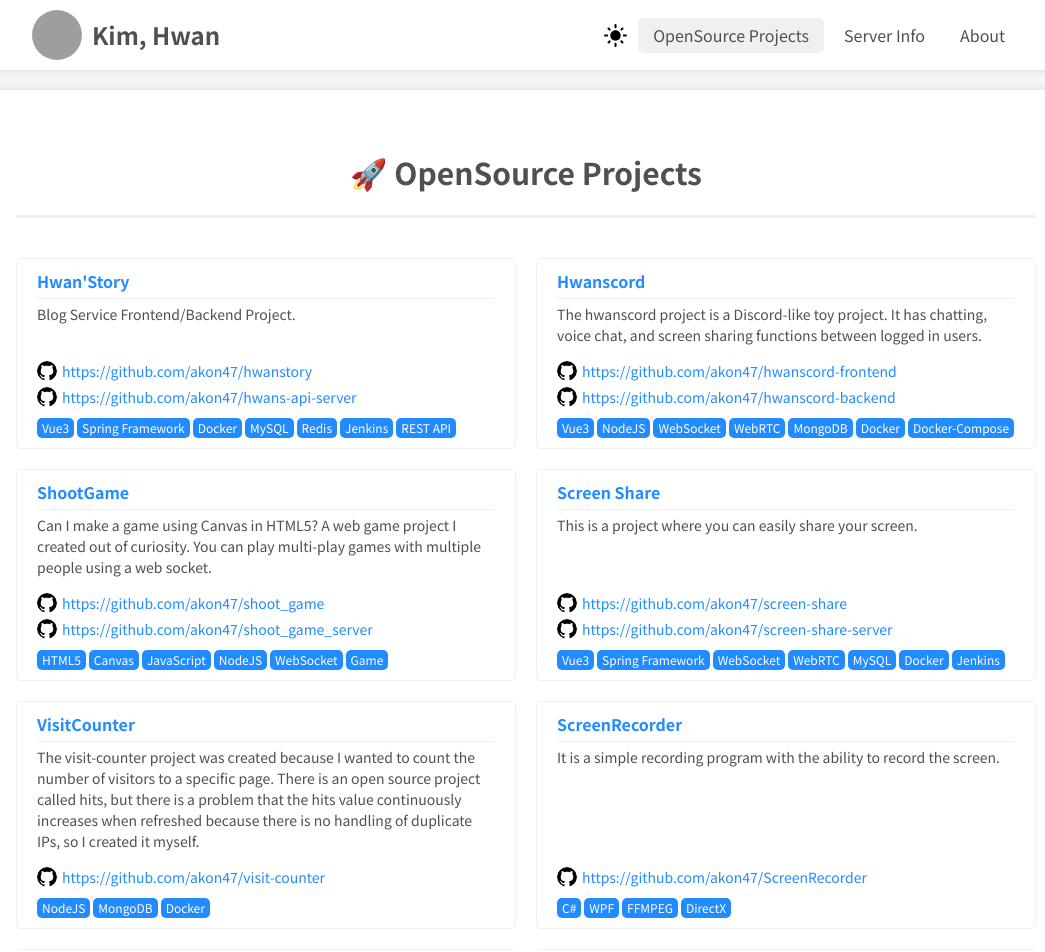
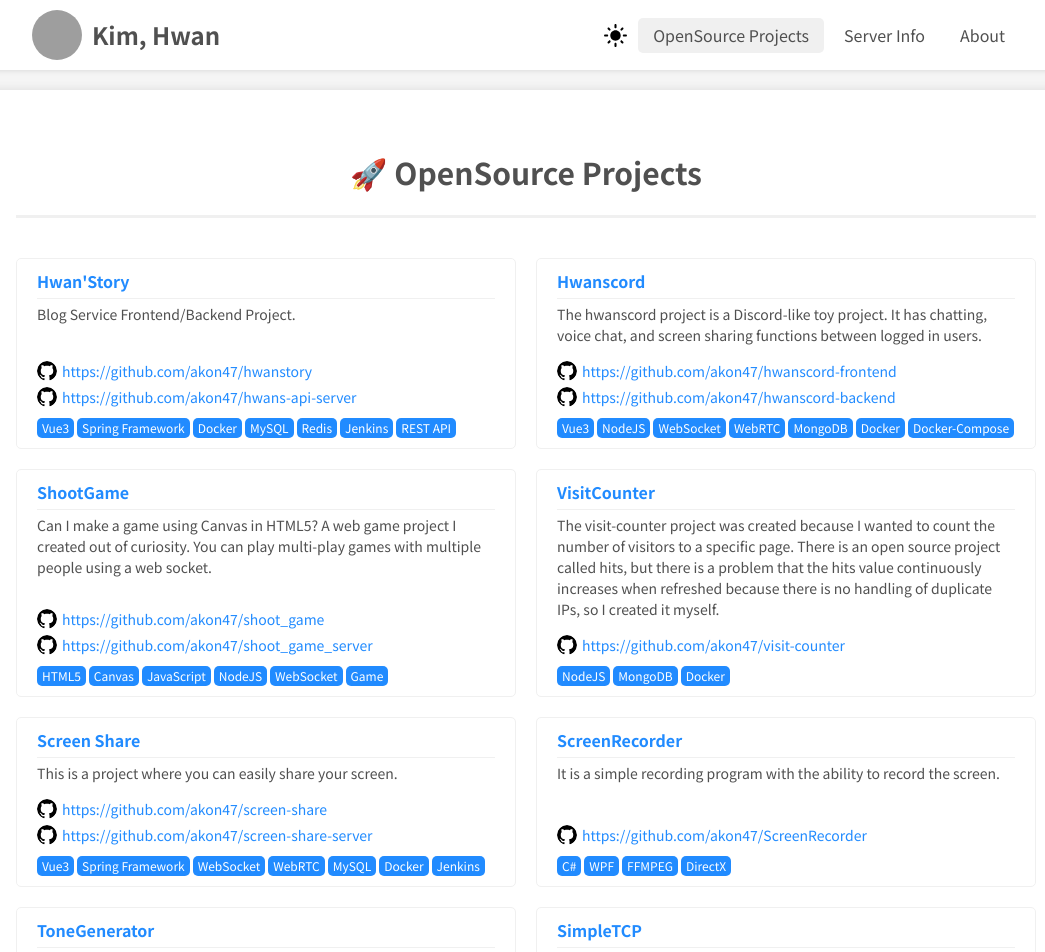
Before and after one commit to akon47/kimhwan.kr, a Vue app: page /opensource-projects in a window 1280 px wide. Shown: the top 952 px of the page, without its empty margins (114-1159 px from the left). Built offline with nearby package versions, Linux system fonts and the light colour scheme; grey boxes are pictures that could not be loaded.

Commit message:
오픈소스 프로젝트의 순서를 변경합니다.

```diff
--- a/src/views/OpenSourceProjectsView.vue
+++ b/src/views/OpenSourceProjectsView.vue
@@ -46,17 +46,17 @@ export default defineComponent({
           tags: ['HTML5', 'Canvas', 'JavaScript', 'NodeJS', 'WebSocket', 'Game'],
         },
         {
+          title: 'VisitCounter',
+          summary: 'The visit-counter project was created because I wanted to count the number of visitors to a specific page. There is an open source project called hits, but there is a problem that the hits value continuously increases when refreshed because there is no handling of duplicate IPs, so I created it myself.',
+          githubUrls: ['https://github.com/akon47/visit-counter'],
+          tags: ['NodeJS', 'MongoDB', 'Docker'],
+        },
+        {
           title: 'Screen Share',
           summary: 'This is a project where you can easily share your screen.',
           githubUrls: ['https://github.com/akon47/screen-share', 'https://github.com/akon47/screen-share-server'],
           demoUrl: 'https://screenshare.kimhwan.kr/',
           tags: ['Vue3', 'Spring Framework', 'WebSocket', 'WebRTC', 'MySQL', 'Docker', 'Jenkins'],
-        },
-        {
-          title: 'VisitCounter',
-          summary: 'The visit-counter project was created because I wanted to count the number of visitors to a specific page. There is an open source project called hits, but there is a problem that the hits value continuously increases when refreshed because there is no handling of duplicate IPs, so I created it myself.',
-          githubUrls: ['https://github.com/akon47/visit-counter'],
-          tags: ['NodeJS', 'MongoDB', 'Docker'],
         },
         {
           title: 'ScreenRecorder',
```
